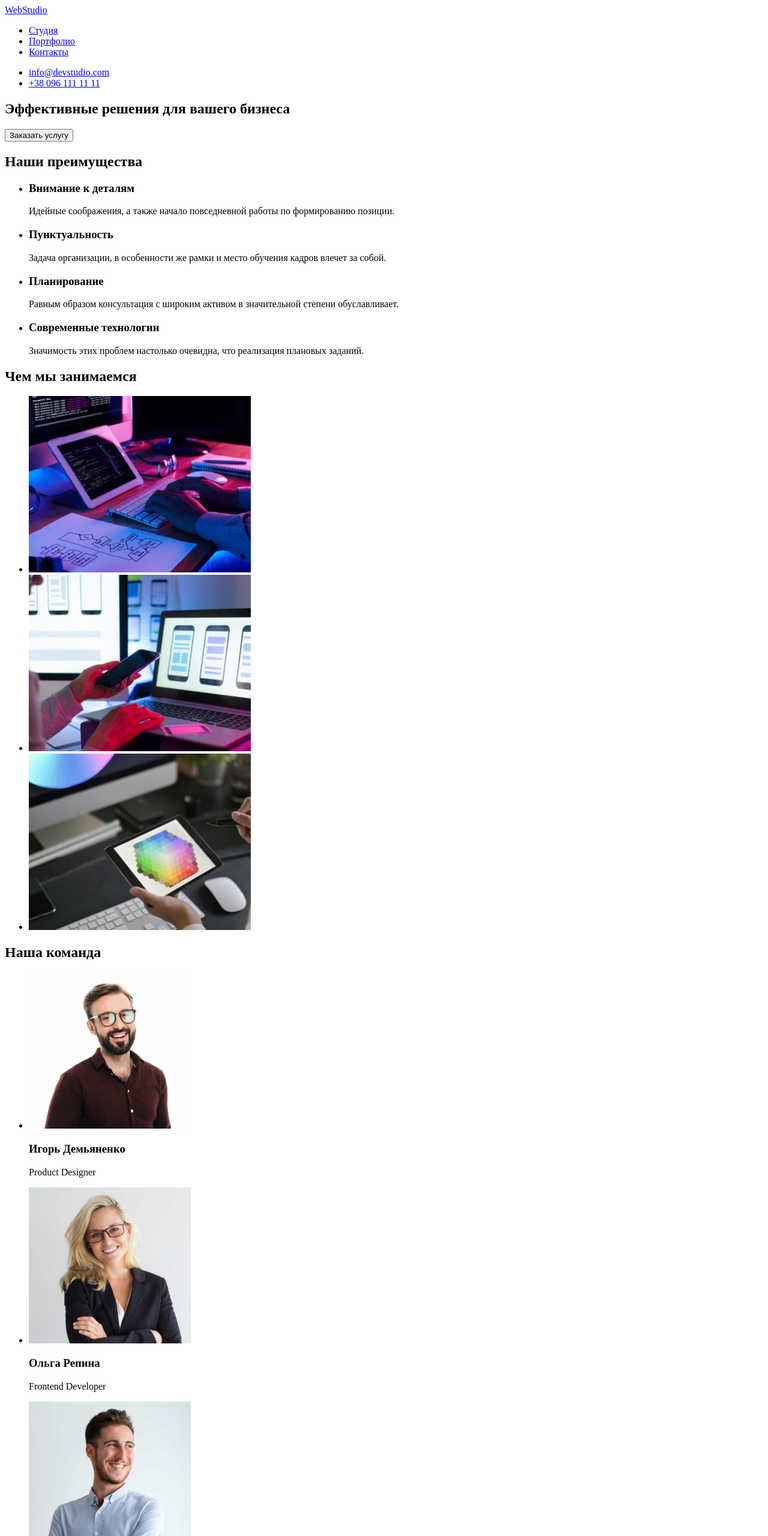
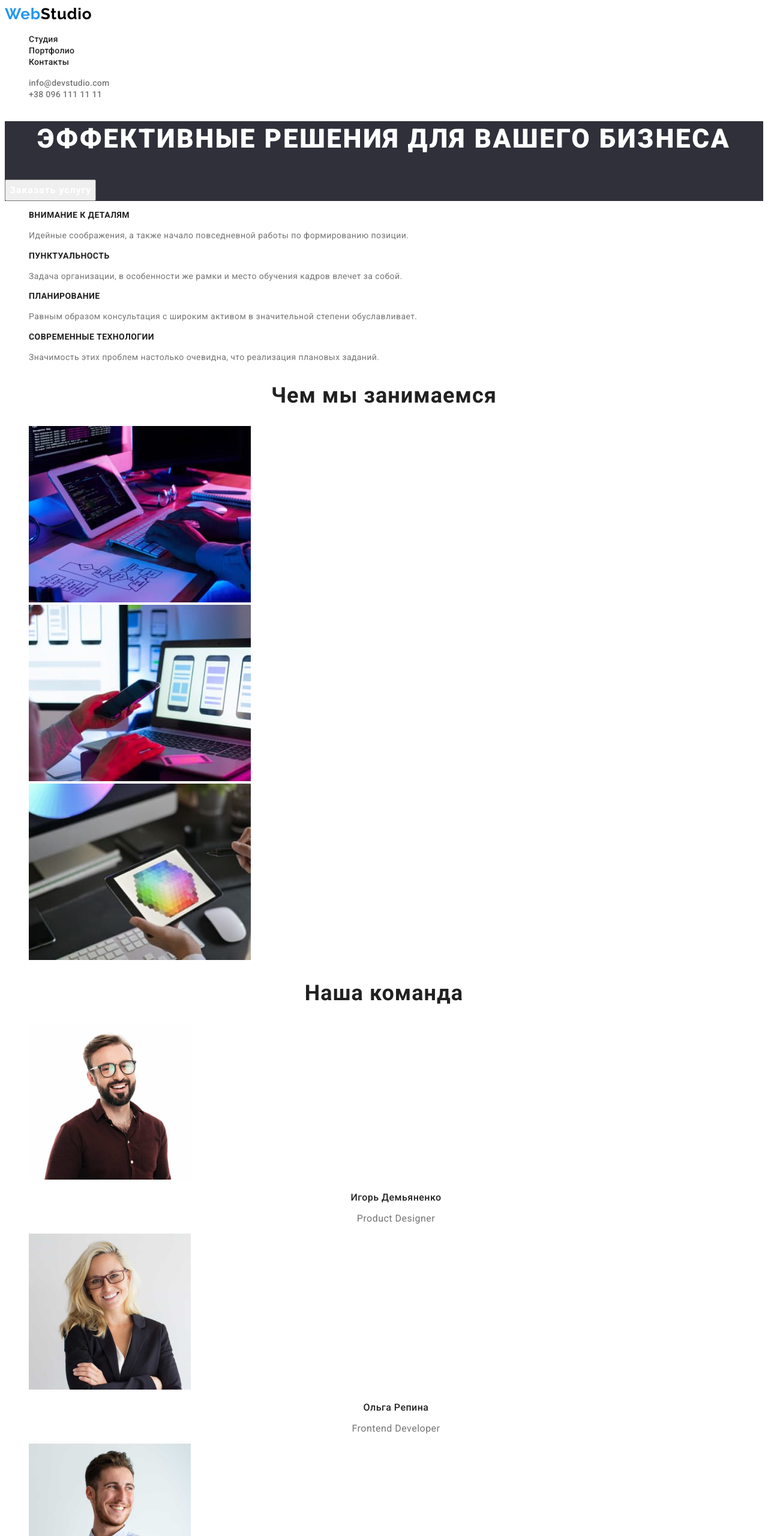
Before and after one commit to IvannaGumeniuk/goit-markup-hw-02, a plain HTML site: page index.html in a window 1280 px wide. Shown: the top 2560 px of the page at 60% size. Drawn offline with Linux system fonts and the light colour scheme.

Commit message:
задає колір та шрифти
1. стврює змінні з основними кольорами;
2. додає класи та прописує для них стилі шрифтів та кольори

```diff
--- a/css/styles.css
+++ b/css/styles.css
@@ -0,0 +1,211 @@
+:root {
+  --header-logo-color: #000000;
+  --color-accent: #2196f3;
+  --first-title-color: #ffffff;
+  --second-title-color: #212121;
+  --main-text-color: #757575;
+  --header-list-color: #212121;
+  --tex-address-color: rgba(255, 255, 255, 0.6);
+  --btn-text-color: #ffffff;
+  --footer-logo-color: #ffffff;
+  --filter-btn-color: #212121;
+}
+
+.list {
+  list-style: none;
+}
+
+.link {
+  text-decoration: none;
+}
+
+.visually-hidden {
+  position: absolute;
+  white-space: nowrap;
+  width: 1px;
+  height: 1px;
+  overflow: hidden;
+  border: 0;
+  padding: 0;
+  clip: rect(0 0 0 0);
+  clip-path: inset (50%);
+  margin: -1px;
+}
+
+body {
+  font-family: 'Roboto', sans-serif;
+}
+
+/* ----------------------------HEADER---------------------------*/
+/*для логотипа*/
+.header-logo,
+.footer-logo {
+  font-family: Raleway;
+  font-weight: 700;
+  font-size: 26px;
+  line-height: 1.19;
+  letter-spacing: 0.03em;
+}
+.header-logo-web,
+.footer-logo-web {
+  color: var(--color-accent);
+}
+.header-logo-stydio {
+  color: var(--header-logo-color);
+}
+
+.footer-logo-stydio {
+  color: var(--footer-logo-color);
+}
+
+.header-item-link {
+  font-weight: 500;
+  font-size: 14px;
+  line-height: 1.14;
+  letter-spacing: 0.02em;
+  color: var(--header-list-color);
+}
+
+.header-item-link:hover,
+.header-item-link:focus {
+  color: var(--color-accent);
+}
+
+.header-link {
+  font-weight: 500;
+  font-size: 14px;
+  line-height: 1.14;
+  letter-spacing: 0.02em;
+  color: var(--main-text-color);
+}
+
+.header-link:hover,
+.header-link:focus {
+  color: var(--color-accent);
+}
+
+/* ----------------------------HERO---------------------------*/
+.hero {
+  background-color: #2f303a;
+}
+
+.hero-title {
+  font-weight: 900;
+  font-size: 44px;
+  line-height: 1.36;
+  text-align: center;
+  letter-spacing: 0.06em;
+  text-transform: uppercase;
+  color: var(--first-title-color);
+}
+
+.hero-btn {
+  font-family: inherit;
+  font-weight: 700;
+  font-size: 16px;
+  line-height: 1.87;
+  display: flex;
+  align-items: center;
+  text-align: center;
+  letter-spacing: 0.06em;
+  color: var(--btn-text-color);
+}
+
+/* ----------------------------ADVANTAGES---------------------------*/
+.advantages-title {
+  font-weight: 700;
+  font-size: 14px;
+  line-height: 1.14;
+  letter-spacing: 0.03em;
+  text-transform: uppercase;
+  color: var(--second-title-color);
+}
+
+.advantages-text {
+  font-size: 14px;
+  line-height: 1.71;
+  letter-spacing: 0.03em;
+  color: var(--main-text-color);
+}
+/* ----------------------------WORK---------------------------*/
+.work-title,
+.team-title {
+  font-weight: 700;
+  font-size: 36px;
+  line-height: 1.17;
+  text-align: center;
+  letter-spacing: 0.03em;
+  color: var(--second-title-color);
+}
+/* ----------------------------TEAM---------------------------*/
+.team-second-title {
+  font-weight: 500;
+  font-size: 16px;
+  line-height: 1.19;
+  text-align: center;
+  letter-spacing: 0.03em;
+  color: var(--second-title-color);
+}
+
+.team-text {
+  font-size: 16px;
+  line-height: 1.19;
+  text-align: center;
+  letter-spacing: 0.03em;
+  color: var(--main-text-color);
+}
+/* ----------------------------FOOTER---------------------------*/
+.footer {
+  background-color: #2f303a;
+}
+.footer-address {
+  font-style: normal;
+  font-size: 14px;
+  line-height: 1.71;
+  letter-spacing: 0.03em;
+  color: var(--footer-logo-color);
+}
+
+.footer-link {
+  font-size: 14px;
+  line-height: 1.71;
+  letter-spacing: 0.03em;
+  color: var(--tex-address-color);
+}
+
+/* ----------------------------PORTFOLIO PAGE---------------------------*/
+
+.filter-btn {
+  font-family: inherit;
+  font-weight: 500;
+  font-size: 16px;
+  line-height: 1.62;
+  text-align: center;
+  letter-spacing: 0.03em;
+  color: var(--filter-btn-color);
+}
+
+.filter-btn:hover,
+.filter-btn:focus {
+  color: var(--btn-text-color);
+}
+
+.filter-title {
+  font-weight: 700;
+  font-size: 18px;
+  line-height: 2;
+  letter-spacing: 0.06em;
+  color: var(--second-title-color);
+}
+
+.filter-text {
+  font-weight: 400;
+  font-size: 16px;
+  line-height: 1.87;
+  letter-spacing: 0.03em;
+  color: var(--main-text-color);
+}
+
+. filter {
+  cursor: pointer;
+}
--- a/index.html
+++ b/index.html
@@ -5,99 +5,109 @@
     <meta http-equiv="X-UA-Compatible" content="IE=edge">
     <meta name="viewport" content="width=device-width, initial-scale=1.0">
     <link rel="stylesheet" href="./css/styles.css" />
+    <link rel="preconnect" href="https://fonts.googleapis.com">
+    <link rel="preconnect" href="https://fonts.gstatic.com" crossorigin>
+    <link href="https://fonts.googleapis.com/css2?family=Raleway:wght@700&family=Roboto:wght@400;500;700;900&display=swap"
+        rel="stylesheet">
+    <link rel="stylesheet" href="./css/style.css" />
     <title>Студия</title>
 </head>
 <body>
 
-    <header>
-        <nav>
-            <a href="index.html"><span lang="en">WebStudio</span></a>
-            <ul>
-                <li><a href="index.html">Студия</a></li>
-                <li><a href="portfolio.html">Портфолио</a></li>
-                <li><a href="#0">Контакты</a></li>
+    <header class="header">
+        <nav class="hader-navigatin">
+            <a href="index.html" class="header-logo link">
+                <span lang="en" class="header-logo-web">Web</span><span lang="en" class="header-logo-stydio">Studio</span></a>
+            <ul class="header-list list">
+                <li class="header-item"><a class="header-item-link link" href="index.html">Студия</a></li>
+                <li class="header-item"><a class="header-item-link link" href="portfolio.html">Портфолио</a></li>
+                <li class="header-item"><a class="header-item-link link" href="#0">Контакты</a></li>
             </ul>
         </nav>
 
-        <ul>
-            <li><a href="mailto:info@devstudio.com">info@devstudio.com</a></li>
-            <li><a href="tel:++380961111111">+38 096 111 11 11</a></li>
+        <ul class="header-contact-list list">
+            <li><a class="header-link link" href="mailto:info@devstudio.com">info@devstudio.com</a></li>
+            <li><a class="header-link link" href="tel:++380961111111">+38 096 111 11 11</a></li>
         </ul>
     </header>
 
 
+
+
+
     <main>
-        <section>
-            <h1>Эффективные решения для вашего бизнеса</h1>
-            <button type="button">Заказать услугу</button>
+        <section class="hero">
+            <h1 class="hero-title">Эффективные решения для вашего бизнеса</h1>
+            <button type="button" class="hero-btn">Заказать услугу</button>
         </section>
 
-        <section>
-            <h2>Наши преимущества</h2>
-            <ul>
-                <li>
-                    <h3>Внимание к деталям</h3>
-                    <p>Идейные соображения, а также начало повседневной работы по формированию позиции.</p>
+
+        <section class="advantages">
+            <h2 class="visually-hidden">Наши преимущества</h2>
+            <ul class="advantages-list list">
+                <li class="advantage-item">
+                    <h3 class="advantages-title">Внимание к деталям</h3>
+                    <p class="advantages-text">Идейные соображения, а также начало повседневной работы по формированию позиции.</p>
                 </li>
-                <li>
-                    <h3>Пунктуальность</h3>
-                    <p>Задача организации, в особенности же рамки и место обучения кадров влечет за собой.</p>
+                <li class="advantage-item">
+                    <h3 class="advantages-title">Пунктуальность</h3>
+                    <p class="advantages-text">Задача организации, в особенности же рамки и место обучения кадров влечет за собой.</p>
                 </li>
-                <li>
-                    <h3>Планирование</h3>
-                    <p>Равным образом консультация с широким активом в значительной степени обуславливает.</p>
+                <li class="advantage-item">
+                    <h3 class="advantages-title">Планирование</h3>
+                    <p class="advantages-text">Равным образом консультация с широким активом в значительной степени обуславливает.</p>
                 </li>
-                <li>
-                    <h3>Современные технологии</h3>
-                    <p>Значимость этих проблем настолько очевидна, что реализация плановых заданий.</p>
+                <li class="advantage-item">
+                    <h3 class="advantages-title">Современные технологии</h3>
+                    <p class="advantages-text">Значимость этих проблем настолько очевидна, что реализация плановых заданий.</p>
                 </li>
             </ul>
         </section>
 
-        <section>
-            <h2>Чем мы занимаемся</h2>
-                <ul>
-                    <li><img src="./images/box1.jpg" alt="мы создаем сайт" width="370" height="294"></li>
-                    <li><img src="./images/box2.jpg" alt="мы создаем макет для сайта" width="370" height="294"></li>
-                    <li><img src="./images/box3.jpg" alt="мы подбираем цвета для сайта" width="370" height="294"></li>
+        <section class="work">
+            <h2 class="work-title">Чем мы занимаемся</h2>
+                <ul class="work-list list">
+                    <li class="work-list-item"><img src="./images/box1.jpg" alt="мы создаем сайт" width="370" height="294"></li>
+                    <li class="work-list-item"><img src="./images/box2.jpg" alt="мы создаем макет для сайта" width="370" height="294"></li>
+                    <li class="work-list-item"><img src="./images/box3.jpg" alt="мы подбираем цвета для сайта" width="370" height="294"></li>
                 </ul>
         </section>
 
-        <section>
-            <h2>Наша команда</h2>
-                <ul>
-                    <li>
+        <section class="team">
+            <h2 class="team-title">Наша команда</h2>
+                <ul class="team-list list">
+                    <li class="team-list-item">
                         <img src="./images/igor_demyanenko.jpg" alt="Игорь Демьяненко - product designer" width="270" height="260">
-                        <h3>Игорь Демьяненко</h3>
-                        <p>Product Designer</p>
+                        <h3 class="team-second-title">Игорь Демьяненко</h3>
+                        <p class="team-text">Product Designer</p>
                     </li>
-                    <li>
+                    <li class="team-list-item">
                         <img src="./images/olga_repina.jpg" alt="Ольга Репина - frontend developer" width="270" height="260">
-                        <h3>Ольга Репина</h3>
-                        <p>Frontend Developer</p>
+                        <h3 class="team-second-title">Ольга Репина</h3>
+                        <p class="team-text">Frontend Developer</p>
                     </li>
-                    <li>
+                    <li class="team-list-item">
                         <img src="./images/nikolay_tarasov.jpg" alt="Николай Тарасов - marketing" width="270" height="260">
-                        <h3>Николай Тарасов</h3>
-                        <p>Marketing</p>
+                        <h3 class="team-second-title">Николай Тарасов</h3>
+                        <p class="team-text">Marketing</p>
                     </li>
-                    <li>
+                    <li class="team-list-item">
                         <img src="./images/mikhail_ermakov.jpg" alt="Михаил Ермаков - ui designer" width="270" height="260">
-                        <h3>Михаил Ермаков</h3>
-                        <p>UI Designer</p>
+                        <h3 class="team-second-title">Михаил Ермаков</h3>
+                        <p class="team-text">UI Designer</p>
                     </li>
                 </ul>
         </section>
     </main>
 
-    <footer>
-        <a href="index.html"><span lang="en">WebStudio</span></a>
-        <address>
+    <footer class="footer">
+        <a href="index.html" class="footer-logo link"><span lang="en" class="footer-logo-web">Web</span><span lang="en" class="footer-logo-stydio">Studio</span></a>
+        <address class="footer-address">
             <p>г. Киев, пр-т Леси Украинки, 26 </p>
         </address>
-            <ul>
-                <li><a href="mailto:info@example.com">info@example.com</a></li>
-                <li><a href="tel:+380991111111">+38 099 111 11 11</a></li>
+            <ul class="footer-list list">
+                <li class="footer-item"><a class="footer-link link" href="mailto:info@example.com">info@example.com</a></li>
+                <li class="footer-item"><a class="footer-link link" href="tel:+380991111111">+38 099 111 11 11</a></li>
             </ul>
     </footer>
 </body>
```
Also changed, not shown: portfolio.html (+63 -54 lines).
